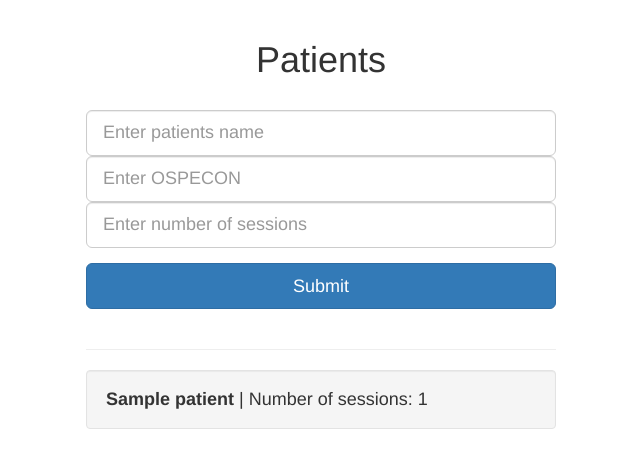
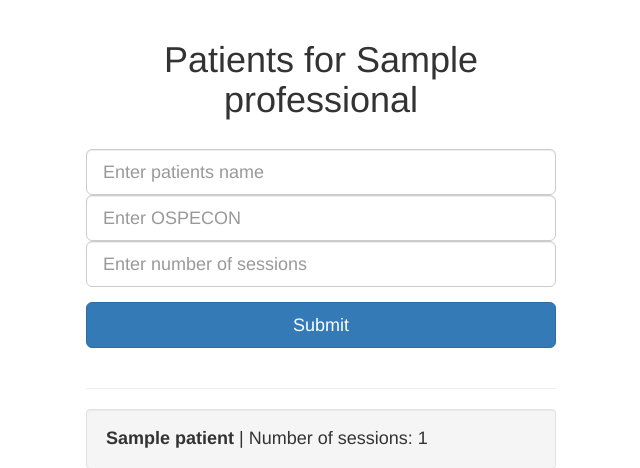
Before and after one commit to grafuls/crt-flask, a Flask app: page /patients/1 in a window 1280 px wide. Shown: the top 468 px of the page, without its empty margins (319-959 px from the left). Run offline with Flask 2, Linux system fonts and the light colour scheme; tables that the repository leaves empty hold one stand-in row (values such as "Sample post"); some libraries are stand-ins or nearby versions.

Commit message:
Added Professionals name

```diff
--- a/web/app.py
+++ b/web/app.py
@@ -32,8 +32,11 @@ def patients(professional_id):
         patient = Patient(name, insurance, sessions, professional_id)
         db.session.add(patient)
         db.session.commit()
+    professional = Professional.query.filter(Professional.id == professional_id).first()
     _patients = Patient.query.filter(Patient.professional_id == professional_id)
-    return render_template('patients.html', patients=_patients, professional_id=professional_id)
+    return render_template(
+        'patients.html', patients=_patients, professional_id=professional_id, professional_name=professional.name
+    )
 
 
 if __name__ == '__main__':
--- a/web/templates/patients.html
+++ b/web/templates/patients.html
@@ -3,7 +3,7 @@
 {% block content %}
 
 <div class="text-center">
-  <h1>Patients</h1>
+  <h1>Patients for {{professional_name}}</h1>
 </div>
 
 <br>
```
